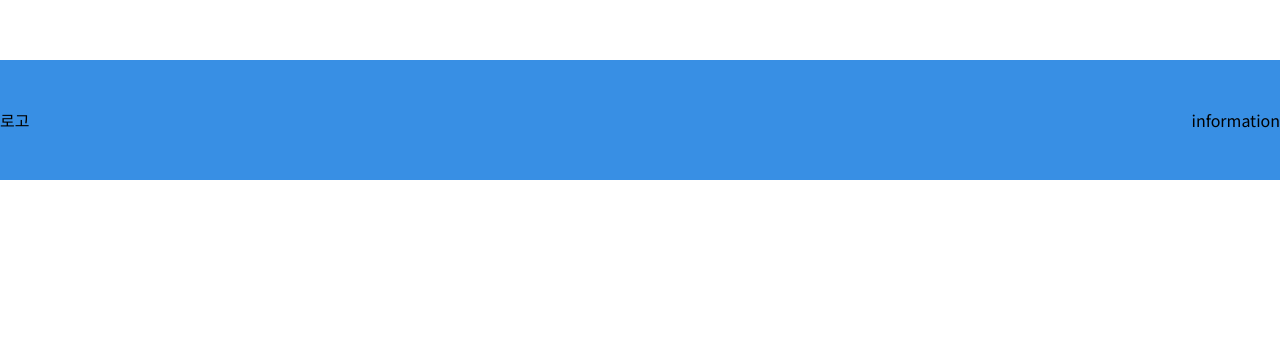
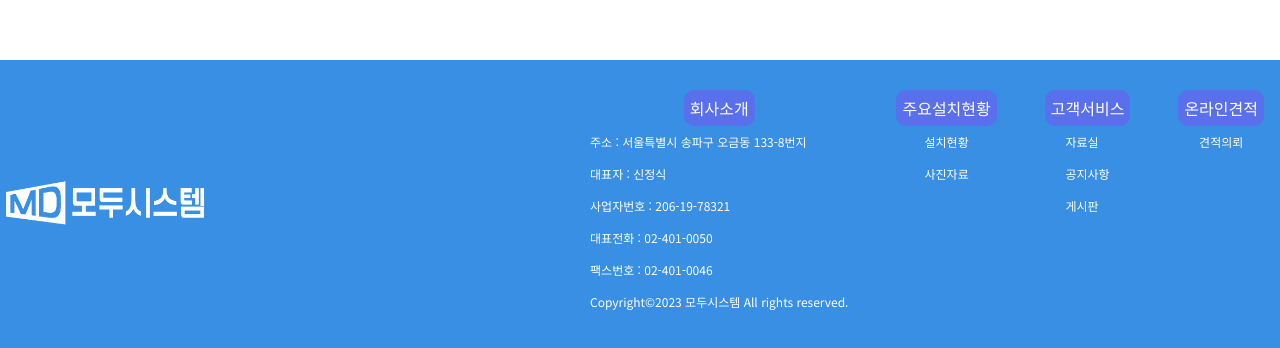
Before and after one commit to shdomi8599/new_modoosystem, a Next.js app: page / in a window 1280 px wide. Shown: the part 844-1192 px from the top of the page. Before the commit the page ends 1024 px from the top, so only its background shows below. Built offline with nearby package versions, Linux system fonts and the light colour scheme; no server answers.

Commit message:
feat : Footer 컴포넌트 데이터 연동

```diff
--- a/components/Footer.tsx
+++ b/components/Footer.tsx
@@ -1,14 +1,40 @@
+import Image from "next/image";
 import styled from "styled-components";
+import whiteLogo from "../public/logo/white_logo.png";
+import { FOOTER_ITEMS } from "@/constants/constants";
+import Link from "next/link";
 
 const Footer = () => {
+  const onClickLink = (e: { preventDefault: () => void }, href: string) => {
+    if (!href) {
+      e.preventDefault();
+    }
+  };
   return (
     <Box>
-      <div className="logo-box">로고</div>
-      <div className="content-box">
-        <div>
-          <div>information</div>
-          <div></div>
-        </div>
+      <div className="logo-box">
+        <Image src={whiteLogo} height={50} alt="logo" />
+      </div>
+      <div className="items-box">
+        {FOOTER_ITEMS.map((item) => (
+          <div className="item">
+            <div className="item-name">
+              <span>{item.name}</span>
+            </div>
+            <ul className="content">
+              {item.content.map((content) => (
+                <li>
+                  <Link
+                    onClick={(e) => onClickLink(e, content.href)}
+                    href={content.href}
+                  >
+                    {content.name}
+                  </Link>
+                </li>
+              ))}
+            </ul>
+          </div>
+        ))}
       </div>
     </Box>
   );
@@ -16,17 +42,55 @@
 export default Footer;
 
 const Box = styled.footer`
-  height: 120px;
+  padding: 40px calc((100% - 1280px) / 2);
   background-color: var(--main-color);
   display: flex;
   justify-content: space-between;
   align-items: center;
 
-  .logo-box {
-    padding-left: calc((100% - 1280px) / 2);
+  @media (max-width: 960px) {
+    flex-direction: column;
+    gap: 40px;
   }
 
-  .content-box {
-    padding-right: calc((100% - 1280px) / 2);
+  .logo-box {
+  }
+
+  .items-box {
+    display: flex;
+    gap: 16px;
+    @media (max-width: 960px) {
+      flex-direction: column;
+      gap: 32px;
+    }
+
+    .item {
+      display: flex;
+      flex-direction: column;
+      align-items: center;
+      gap: 16px;
+      padding: 0px 16px;
+      @media (max-width: 960px) {
+        text-align: center;
+      }
+
+      .item-name {
+        span {
+          border-radius: 10px;
+          padding: 6px;
+          background-color: #596fec;
+          color: #ffffff;
+        }
+      }
+
+      .content {
+        display: flex;
+        flex-direction: column;
+        gap: 16px;
+        a {
+          font-size: 12px;
+        }
+      }
+    }
   }
 `;
--- a/components/header/Header.tsx
+++ b/components/header/Header.tsx
@@ -20,7 +20,6 @@
     setHeaderNav(!headerNav);
   };
 
-  //라우터 변경 시, 네비가 off되도록
   useEffect(() => {
     setHeaderNav(false);
   }, [router]);
--- a/constants/constants.ts
+++ b/constants/constants.ts
@@ -57,20 +57,6 @@
     ],
   },
   {
-    name: "제품소개",
-    content: [
-      { name: "차량차단기", href: "" },
-      { name: "리모콘방식", href: "" },
-      { name: "RF카드방식", href: "" },
-      { name: "주차권발행방식", href: "" },
-      { name: "차량번호인식방식", href: "" },
-      { name: "요금계산기", href: "" },
-      { name: "주차부스", href: "" },
-      { name: "신호관제", href: "" },
-      { name: "기타제품", href: "" },
-    ],
-  },
-  {
     name: "주요설치현황",
     content: [
       { name: "설치현황", href: "" },
```
